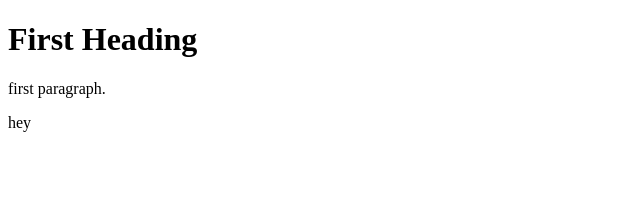
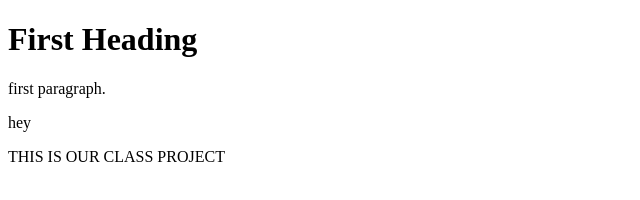
Before and after one commit to bakhtawarali1000/myProject, a plain HTML site: page index.html in a window 1280 px wide. Shown: the whole page, without its empty margins (0-640 px from the left). Drawn offline with Linux system fonts and the light colour scheme.

Commit message:
Added welcome message

```diff
--- a/index.html
+++ b/index.html
@@ -5,5 +5,6 @@
 <h1>First Heading</h1>
 <p>first paragraph.</p>
 <p>hey</p>
+<p> THIS IS OUR CLASS PROJECT </p>
 </body>
 </html>
```
